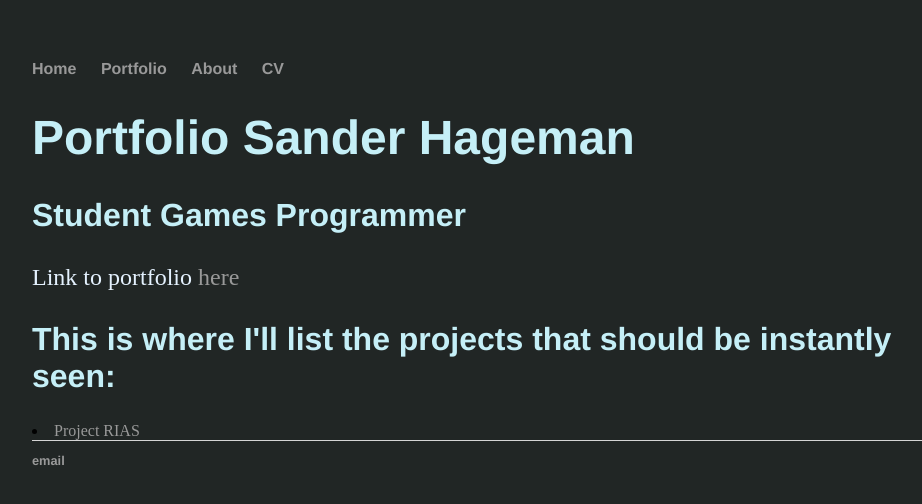
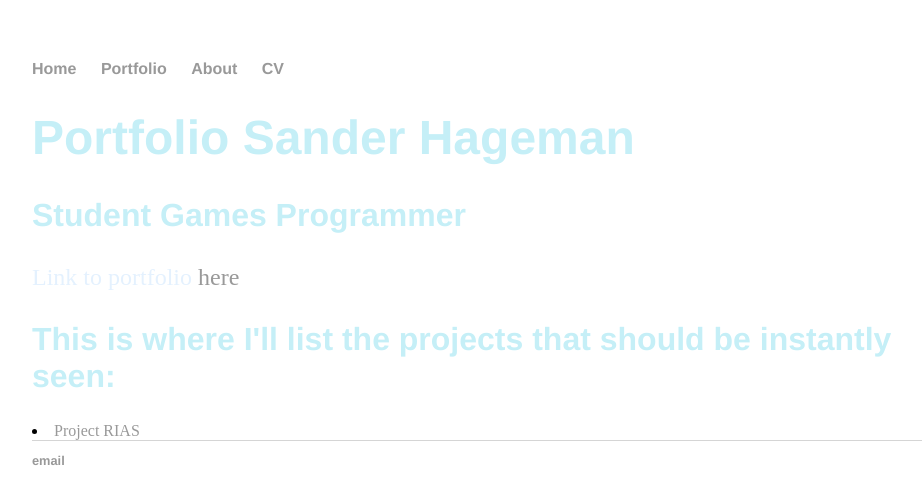
Before and after one commit to SanderHageman/sanderhageman.github.io, a Jekyll site: the page built from index.html, in a window 1280 px wide. Shown: the top 504 px of the page, without its empty margins (160-1082 px from the left). Built offline with Jekyll 4.4.1, drawn with Linux system fonts in a browser that asks for light colours.

Commit message:
Update default.html

```diff
--- a/_layouts/default.html
+++ b/_layouts/default.html
@@ -5,7 +5,7 @@
 			<!-- link to main stylesheet -->
 			<link rel="stylesheet" type="text/css" href="/css/main.css">
 		</head>
-		<body bgcolor="#212625">
+		<body>
 			<nav>
 	    		<ul>
 	        		<li><a href="/">Home</a></li>
```
